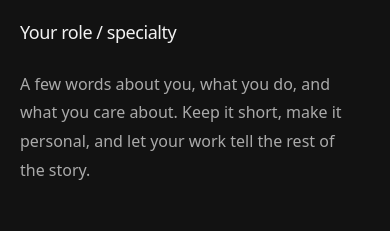
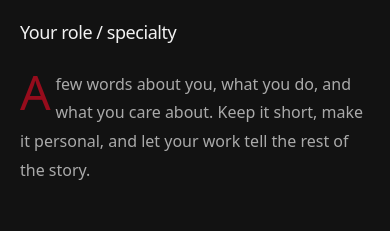
Before and after one commit to Gorilla-Mode/portfolio, a SvelteKit app: page / in a window 390 px wide. Shown: the part 255-486 px from the top of the page. Built offline with nearby package versions, Linux system fonts and the light colour scheme; a web font is replaced by a local one.

Commit message:
visual: dropped cap, pretty wrap

```diff
--- a/src/app.css
+++ b/src/app.css
@@ -22,9 +22,9 @@
 	--color-selection-background: var(--color-text);
 	--color-selection-text: var(--color-background);
 
-	--font-sans: "Jersey 20", system-ui;
-	--font-header: "Jacquard 24", system-ui;
-	--font-mono: "Atkinson Hyperlegible Mono", sans-serif;
+	--font-sans: 'Jersey 20', system-ui;
+	--font-header: 'Jacquard 24', system-ui;
+	--font-mono: 'Atkinson Hyperlegible Mono', sans-serif;
 
 	--space-1: 0.25rem;
 	--space-2: 0.5rem;
@@ -43,6 +43,7 @@
 	font-family: var(--font-sans);
 	color: var(--color-text);
 	background: var(--color-background);
+	text-wrap: pretty;
 	font-synthesis: none;
 	text-rendering: optimizeLegibility;
 	-webkit-font-smoothing: antialiased;
@@ -72,7 +73,6 @@ h1,
 h2,
 h3 {
 	font-weight: 500;
-	text-wrap: balance;
 }
 
 h1,
@@ -119,6 +119,27 @@ main[id] {
 	margin-inline: auto;
 }
 
+.drop-cap {
+	display: flow-root;
+}
+
+.drop-cap::first-letter {
+	float: left;
+	margin-top: 0.06em;
+	margin-right: 0.12em;
+	font-family: var(--font-header);
+	font-size: 3.5em;
+	line-height: 0.85;
+	color: var(--color-text-bright);
+}
+
+@media (max-width: 40rem) {
+	.drop-cap::first-letter {
+		margin-right: 0.1em;
+		font-size: 3em;
+	}
+}
+
 .eyebrow {
 	font-family: var(--font-mono);
 	font-size: 0.6875rem;
--- a/src/lib/components/AboutSection.svelte
+++ b/src/lib/components/AboutSection.svelte
@@ -10,7 +10,7 @@
 <section id="about" aria-labelledby="about-heading">
 	<h1 id="about-heading">{name}</h1>
 	<p class="role">{role}</p>
-	<p class="bio">{bio}</p>
+	<p class="bio drop-cap">{bio}</p>
 	<a class="projects-link" href="#projects">
 		{exploreProjects}
 		<span aria-hidden="true">↓</span>
@@ -49,7 +49,6 @@
 		font-size: 1rem;
 		line-height: 1.8;
 		color: var(--color-text-muted);
-		text-wrap: pretty;
 	}
 
 	.projects-link {
--- a/src/lib/components/ProjectDetail.svelte
+++ b/src/lib/components/ProjectDetail.svelte
@@ -18,7 +18,7 @@
 
 	<header class="project-heading">
 		<h1 id="project-title">{project.title}</h1>
-		<p class="summary">{project.description}</p>
+		<p class="summary drop-cap">{project.description}</p>
 	</header>
 
 	<figure class="project-image">
@@ -33,7 +33,7 @@
 		<section aria-labelledby="about-project-heading">
 			<h2 id="about-project-heading">{copy.aboutProject}</h2>
 			{#if project.longDescription[0]}
-				<p class="detail-paragraph first-description">{project.longDescription[0]}</p>
+				<p class="detail-paragraph first-description drop-cap">{project.longDescription[0]}</p>
 			{/if}
 			{#if project.longDescription.length > 1}
 				<div class="remaining-description">
```
Also changed, not shown: 1 other file (tests, documents, lock files or other folders).
